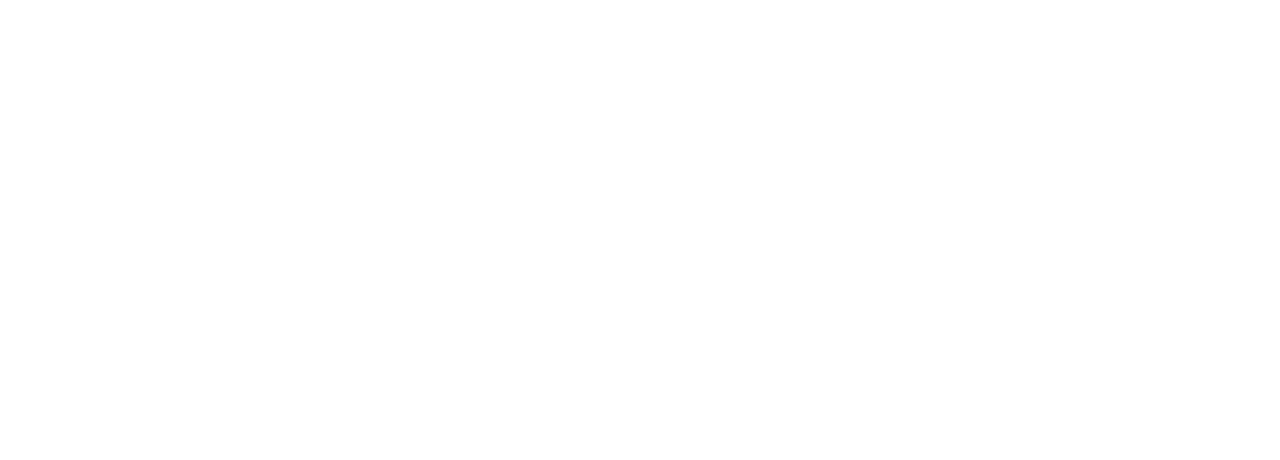
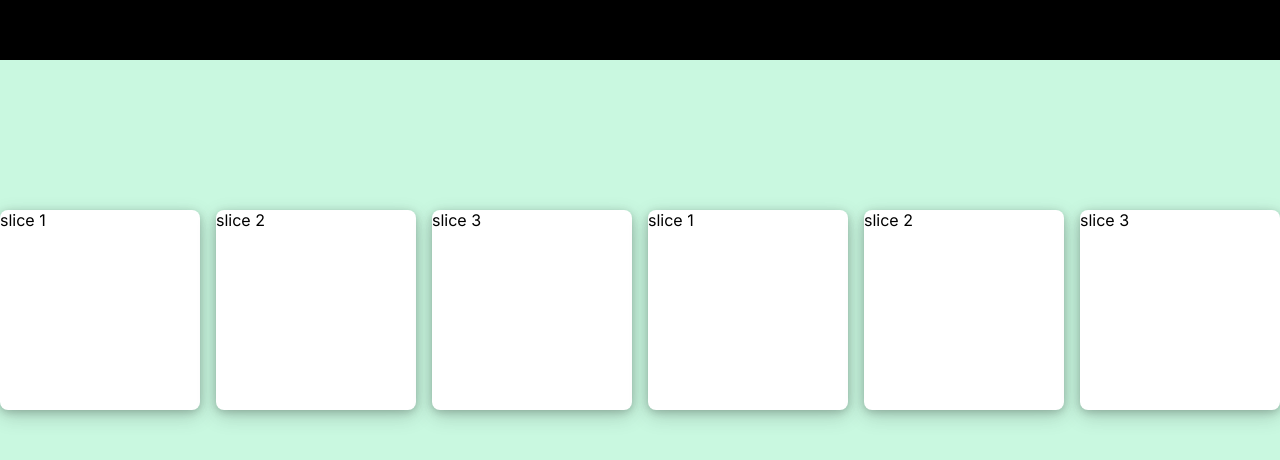
Before and after one commit to HyunJinNo/blog-frontend, a Next.js app: page / in a window 1280 px wide. Shown: the part 1020-1480 px from the top of the page. Before the commit the page ends 800 px from the top, so only its background shows below. Built offline with nearby package versions, Linux system fonts and the light colour scheme.

Commit message:
AOS 라이브러리 적용

```diff
--- a/package.json
+++ b/package.json
@@ -10,6 +10,8 @@
   },
   "dependencies": {
     "@redux-devtools/extension": "^3.3.0",
+    "@types/aos": "^3.0.7",
+    "aos": "^2.3.4",
     "axios": "^1.6.8",
     "dotenv": "^16.4.5",
     "immer": "^10.0.4",
--- a/src/app/layout.tsx
+++ b/src/app/layout.tsx
@@ -2,6 +2,7 @@
 import { Inter } from "next/font/google";
 import "@/styles/globals.scss";
 import ReduxProvider from "@/components/redux/ReduxProvider";
+import AOSProvider from "@/components/aos/AOSProvider";
 
 const inter = Inter({ subsets: ["latin"] });
 
@@ -18,7 +19,9 @@
   return (
     <html lang="en">
       <body className={inter.className}>
-        <ReduxProvider>{children}</ReduxProvider>
+        <ReduxProvider>
+          <AOSProvider>{children}</AOSProvider>
+        </ReduxProvider>
       </body>
     </html>
   );
--- a/src/app/page.tsx
+++ b/src/app/page.tsx
@@ -1,3 +1,5 @@
+import HomeImage from "@/components/home/HomeImage";
+import ProjectList from "@/components/home/ProjectList";
 import HeaderContainer from "@/containers/common/HeaderContainer";
 import Link from "next/link";
 
@@ -5,10 +7,11 @@
   return (
     <div>
       <HeaderContainer />
-      <h1>안녕하세요.</h1>
-      <Link href="/posts">포스트 목록</Link>
-      <br />
-      <Link href="/write">포스트 작성</Link>
+      <HomeImage>
+        <Link href="/posts">포스트 목록</Link>
+        <Link href="/write">포스트 작성</Link>
+      </HomeImage>
+      <ProjectList data_aos="fade-right" />
     </div>
   );
 }
--- /dev/null
+++ b/src/components/aos/AOSProvider.tsx
@@ -0,0 +1,19 @@
+"use client";
+
+import AOS from "aos";
+import "aos/dist/aos.css";
+import { useEffect } from "react";
+
+type MyProps = {
+  children: React.ReactNode;
+};
+
+const AOSProvider = ({ children }: MyProps) => {
+  useEffect(() => {
+    AOS.init();
+  }, []);
+
+  return <div>{children}</div>;
+};
+
+export default AOSProvider;
--- /dev/null
+++ b/src/components/home/HomeImage.tsx
@@ -0,0 +1,11 @@
+import "@/styles/HomeImage.scss";
+
+type MyProps = {
+  children: React.ReactNode;
+};
+
+const HomeImage = ({ children }: MyProps) => {
+  return <div className="HomeImage">{children}</div>;
+};
+
+export default HomeImage;
--- /dev/null
+++ b/src/components/home/ProjectList.tsx
@@ -0,0 +1,22 @@
+import "@/styles/ProjectList.scss";
+
+type MyProps = {
+  data_aos?: string;
+};
+
+const ProjectList = ({ data_aos }: MyProps) => {
+  return (
+    <div className="ProjectList" data-aos={data_aos} data-aos-offset="300">
+      <div className="slider">
+        <div className="cardView">{"slice 1"}</div>
+        <div className="cardView">{"slice 2"}</div>
+        <div className="cardView">{"slice 3"}</div>
+        <div className="cardView">{"slice 1"}</div>
+        <div className="cardView">{"slice 2"}</div>
+        <div className="cardView">{"slice 3"}</div>
+      </div>
+    </div>
+  );
+};
+
+export default ProjectList;
--- a/src/styles/Header.scss
+++ b/src/styles/Header.scss
@@ -1,6 +1,9 @@
 @import "./utils.scss";
 
 .Header {
+  position: relative;
+  z-index: 1;
+
   .content {
     position: fixed;
     width: 100%;
--- /dev/null
+++ b/src/styles/HomeImage.scss
@@ -0,0 +1,21 @@
+.HomeImage {
+  margin-top: 1rem;
+  background-color: black;
+  height: 1000px;
+  width: auto;
+  display: flex;
+  justify-content: center;
+  align-items: center;
+
+  a {
+    color: white;
+
+    & + a {
+      padding-left: 1rem;
+    }
+
+    &:hover {
+      color: #dddddd;
+    }
+  }
+}
--- /dev/null
+++ b/src/styles/ProjectList.scss
@@ -0,0 +1,40 @@
+.ProjectList {
+  background-color: #b4f5d4b7;
+  height: 500px;
+  width: auto;
+  display: flex;
+  justify-content: flex-end;
+  align-items: center;
+
+  > .slider {
+    display: flex;
+    justify-content: flex-end;
+    align-items: center;
+
+    > .cardView {
+      background-color: white;
+      width: 200px;
+      height: 200px;
+      border-radius: 8px;
+      box-shadow: 0 2px 8px 0 rgba(0, 0, 0, 0.2),
+        0 6px 20px 0 rgba(0, 0, 0, 0.19);
+      //animation-name: example;
+      animation-duration: 5s;
+      animation-iteration-count: infinite;
+      animation-timing-function: linear;
+
+      & + .cardView {
+        margin-left: 1rem;
+      }
+    }
+  }
+}
+
+@keyframes example {
+  0% {
+    transform: translateX(0%);
+  }
+  100% {
+    transform: translateX(-200%);
+  }
+}
```
Also changed, not shown: 1 other file (tests, documents, lock files or other folders).
